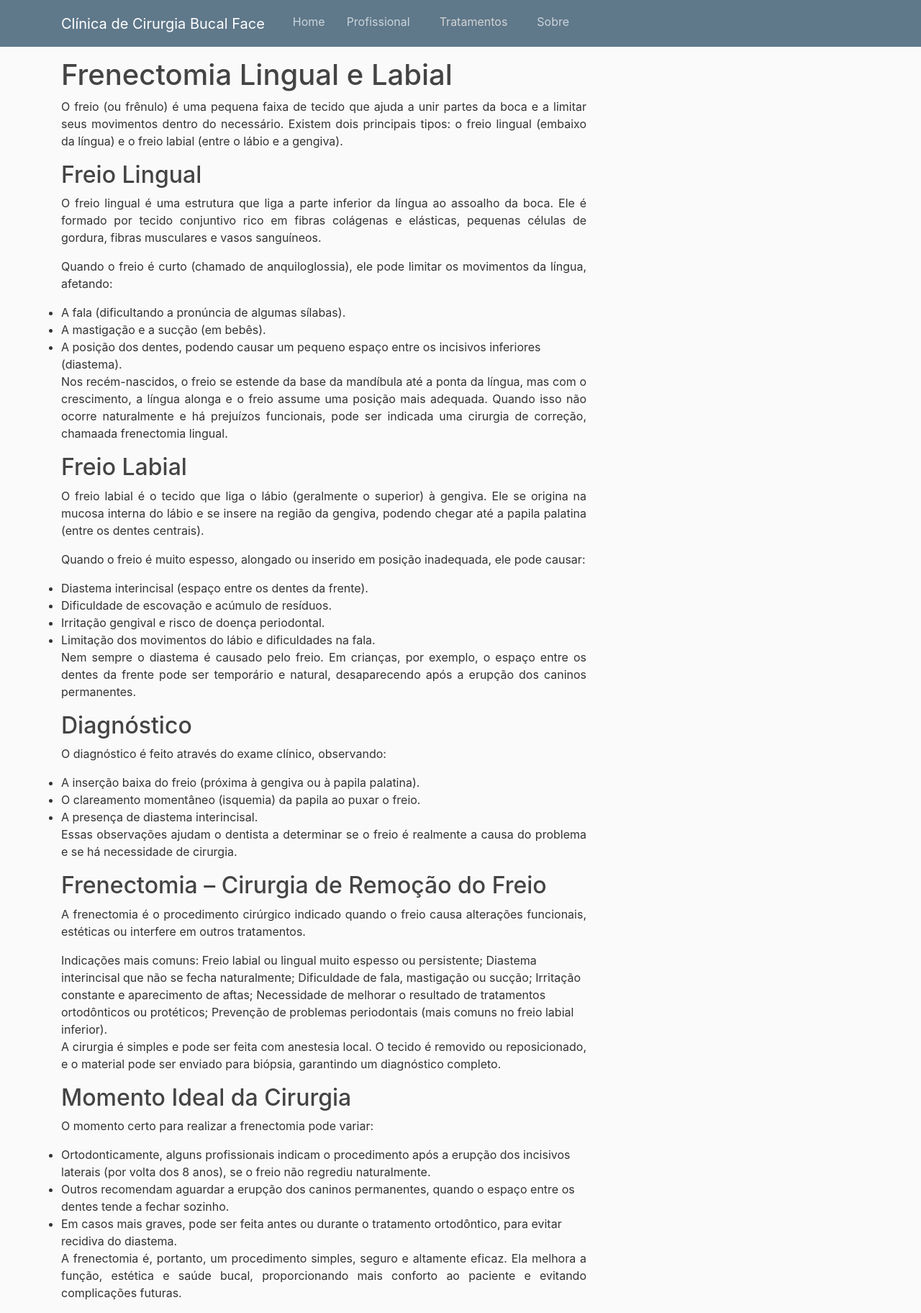
After one commit to lucagorayeb/Projeto_clinica, a Django app: page /desease/freio in a window 1280 px wide. The commit adds this page. Shown: the whole page at 72% size. Run offline with Django 5.2, Linux system fonts and the light colour scheme.

Commit message:
updating

```diff
--- a/clinica/static/clinica/public/desease/main_desease.css
+++ b/clinica/static/clinica/public/desease/main_desease.css
@@ -2,3 +2,7 @@
     margin: 0;
     padding: 0;
 }
+
+* p{
+    text-align: justify;
+}
--- a/clinica/templates/clinica/public/base.html
+++ b/clinica/templates/clinica/public/base.html
@@ -38,6 +38,11 @@
                                     <li> <a  href="{% url 'clinica-desease-periconarite'%}">Pericoronarite</a> </li>
                                     <li> <a  href="{% url 'clinica-dentes-inclusos' %}">Dente Incluso</a> </li>
                                     <li> <a  href="{% url 'clinica-tracionamento-dentario' %}">Tracionamento Dentário</a> </li>
+                                    <li> <a  href="{% url 'clinica-cisto-odontogenico' %}"> Cisto </a></li>
+                                    <li> <a  href="{% url 'clinica-freio' %}"> Freio </a></li>
+                                    <li> <a  href="{% url 'clinica-enxertos' %}"> Enxertos </a></li>
+                                    <li><a href="{% url 'clinica-seio-maxilar' %}">Seio Maxilar</a></li>
+                                    <li><a href="{% url 'clinica-implantes' %}">Implantes</a></li>
                                 </ul>
                         </li>
                     </ul>
--- /dev/null
+++ b/clinica/templates/clinica/public/desease/freio.html
@@ -0,0 +1,82 @@
+{% extends "clinica/public/base.html" %}
+{% block content %}
+{% load static %}
+<link rel="stylesheet" type="text/css" href="{% static 'clinica/public/desease/main_desease.css' %}">
+
+<div>
+    <h1>Frenectomia Lingual e Labial</h1>
+
+    <p>O freio (ou frênulo) é uma pequena faixa de tecido que ajuda a unir partes da boca e a limitar seus movimentos dentro do necessário. Existem dois principais tipos: o freio lingual (embaixo da língua) e o freio labial (entre o lábio e a gengiva).</p>
+
+    <h2>Freio Lingual</h2>
+
+    <p>
+        O freio lingual é uma estrutura que liga a parte inferior da língua ao assoalho da boca.
+        Ele é formado por tecido conjuntivo rico em fibras colágenas e elásticas, pequenas células de gordura, fibras musculares e vasos sanguíneos.
+    </p>
+
+    <ul>
+        <p>Quando o freio é curto (chamado de anquiloglossia), ele pode limitar os movimentos da língua, afetando:</p>
+        <li>A fala (dificultando a pronúncia de algumas sílabas).</li>
+        <li>A mastigação e a sucção (em bebês).</li>
+        <li>A posição dos dentes, podendo causar um pequeno espaço entre os incisivos inferiores (diastema).</li>
+    </ul>
+
+    <p>Nos recém-nascidos, o freio se estende da base da mandíbula até a ponta da língua, mas com o crescimento, a língua alonga e o freio assume uma posição mais adequada. Quando isso não ocorre naturalmente e há prejuízos funcionais, pode ser indicada uma cirurgia de correção, chamaada frenectomia lingual.</p>
+
+    <h2>Freio Labial</h2>
+
+    <p>O freio labial é o tecido que liga o lábio (geralmente o superior) à gengiva. Ele se origina na mucosa interna do lábio e se insere na região da gengiva, podendo chegar até a papila palatina (entre os dentes centrais).</p>
+
+    <ul>
+        <p>Quando o freio é muito espesso, alongado ou inserido em posição inadequada, ele pode causar:</p>
+        <li>Diastema interincisal (espaço entre os dentes da frente).</li>
+        <li>Dificuldade de escovação e acúmulo de resíduos.</li>
+        <li>Irritação gengival e risco de doença periodontal.</li>
+        <li>Limitação dos movimentos do lábio e dificuldades na fala.</li>
+    </ul>
+
+    <p>Nem sempre o diastema é causado pelo freio. Em crianças, por exemplo, o espaço entre os dentes da frente pode ser temporário e natural, desaparecendo após a erupção dos caninos permanentes.</p>
+
+    <h2>Diagnóstico</h2>
+
+    <ul>
+        <p>O diagnóstico é feito através do exame clínico, observando:</p>
+        <li>A inserção baixa do freio (próxima à gengiva ou à papila palatina).</li>
+        <li>O clareamento momentâneo (isquemia) da papila ao puxar o freio.</li>
+        <li>A presença de diastema interincisal.</li>
+    </ul>
+
+    <p>Essas observações ajudam o dentista a determinar se o freio é realmente a causa do problema e se há necessidade de cirurgia.</p>
+
+    <h2>Frenectomia – Cirurgia de Remoção do Freio</h2>
+
+    <p>A frenectomia é o procedimento cirúrgico indicado quando o freio causa alterações funcionais, estéticas ou interfere em outros tratamentos.</p>
+
+    <ul>
+        Indicações mais comuns:
+        Freio labial ou lingual muito espesso ou persistente;
+        Diastema interincisal que não se fecha naturalmente;
+        Dificuldade de fala, mastigação ou sucção;
+        Irritação constante e aparecimento de aftas;
+        Necessidade de melhorar o resultado de tratamentos ortodônticos ou protéticos;
+        Prevenção de problemas periodontais (mais comuns no freio labial inferior).
+    </ul>
+
+    <p>A cirurgia é simples e pode ser feita com anestesia local. O tecido é removido ou reposicionado, e o material pode ser enviado para biópsia, garantindo um diagnóstico completo.</p>
+
+    <h2>Momento Ideal da Cirurgia</h2>
+
+    <ul>
+        <p>O momento certo para realizar a frenectomia pode variar:</p>
+        <li>Ortodonticamente, alguns profissionais indicam o procedimento após a erupção dos incisivos laterais (por volta dos 8 anos), se o freio não regrediu naturalmente.</li>
+        <li>Outros recomendam aguardar a erupção dos caninos permanentes, quando o espaço entre os dentes tende a fechar sozinho.</li>
+        <li>Em casos mais graves, pode ser feita antes ou durante o tratamento ortodôntico, para evitar recidiva do diastema.</li>
+        <p>
+            A frenectomia é, portanto, um procedimento simples, seguro e altamente eficaz.
+            Ela melhora a função, estética e saúde bucal, proporcionando mais conforto ao paciente e evitando complicações futuras.
+        </p>
+    </ul>
+</div>
+
+{% endblock content %}
--- a/clinica/templates/clinica/public/desease/tracionamento_dentario.html
+++ b/clinica/templates/clinica/public/desease/tracionamento_dentario.html
@@ -50,6 +50,5 @@
 
         <p>Assim, o tracionamento dentário é uma técnica eficaz e segura para recuperar dentes retidos, devolvendo funcionalidade, estética e saúde bucal ao paciente.</p>
 
-
     </div>
 {% endblock content %}
--- a/clinica/urls.py
+++ b/clinica/urls.py
@@ -17,4 +17,14 @@ urlpatterns = [
     path('desease/dentes_inclusos', views.desease_dentes_inclusos, name='clinica-dentes-inclusos'),
 
     path('desease/tracionamento_dentario', views.tracionamento_dentario, name='clinica-tracionamento-dentario'),
+
+    path('desease/cisto_odontogenico', views.cisto_odontogenico, name='clinica-cisto-odontogenico'),
+
+    path('desease/freio', views.freio, name='clinica-freio'),
+
+    path('desease/enxertos', views.enxertos, name='clinica-enxertos'),
+
+    path('desease/seio_maxilar', views.seio_maxilar, name='clinica-seio-maxilar'),
+
+    path('desease/implantes', views.implantes, name='clinica-implantes'),
 ]
--- a/clinica/views.py
+++ b/clinica/views.py
@@ -23,3 +23,18 @@ def desease_dentes_inclusos(request):
 
 def tracionamento_dentario(request):
     return render(request, 'clinica/public/desease/tracionamento_dentario.html')
+
+def cisto_odontogenico(request):
+    return render(request, 'clinica/public/desease/cisto_odontogenico.html')
+
+def freio(request):
+    return render(request, 'clinica/public/desease/freio.html')
+
+def enxertos(request):
+    return render(request, 'clinica/public/desease/enxertos.html')
+
+def seio_maxilar(request):
+    return render(request, 'clinica/public/desease/seio_maxilar.html')
+
+def implantes(request):
+    return render(request, 'clinica/public/desease/implantes.html')
```
Also changed, not shown: clinica/templates/clinica/public/desease/cisto_odontogenico.html (+39 -0 lines), clinica/templates/clinica/public/desease/enxertos.html (added, +28 -0 lines), clinica/templates/clinica/public/desease/implantes.html (added, +76 -0 lines), clinica/templates/clinica/public/desease/seio_maxilar.html (added, +28 -0 lines).
